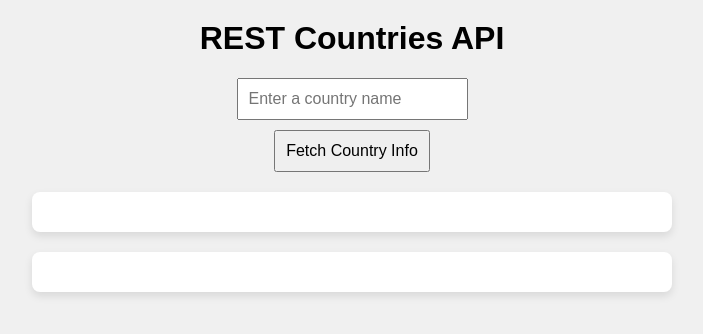
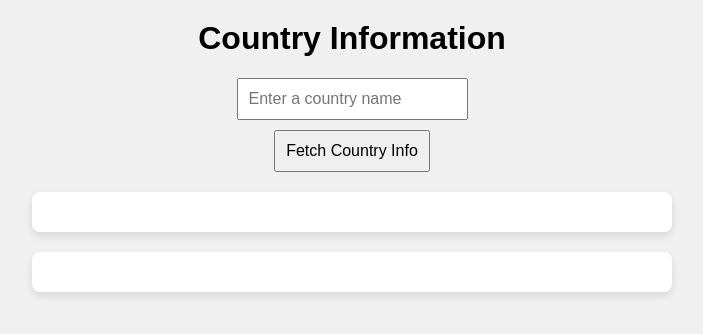
Before and after one commit to NonhlanhlaSindane/2562270-lab4-sd, a plain HTML site: page index.html in a window 1280 px wide. Shown: the whole page, without its empty margins (288-991 px from the left). Drawn offline with Linux system fonts and the light colour scheme.

Commit message:
Changed the title and heading of the file

```diff
--- a/index.html
+++ b/index.html
@@ -3,11 +3,11 @@
 <head>
     <meta charset="UTF-8">
     <meta name="viewport" content="width=device-width, initial-scale=1.0">
-    <title>Country Information</title>
+    <title>REST Countries API</title>
     <link rel="stylesheet" href="styles.css">
 </head>
 <body>
-    <h1>REST Countries API</h1>
+    <h1>Country Information </h1>
     <input type="text" id="countryInput" placeholder="Enter a country name">
     <button id="fetchButton">Fetch Country Info</button>
 
```
